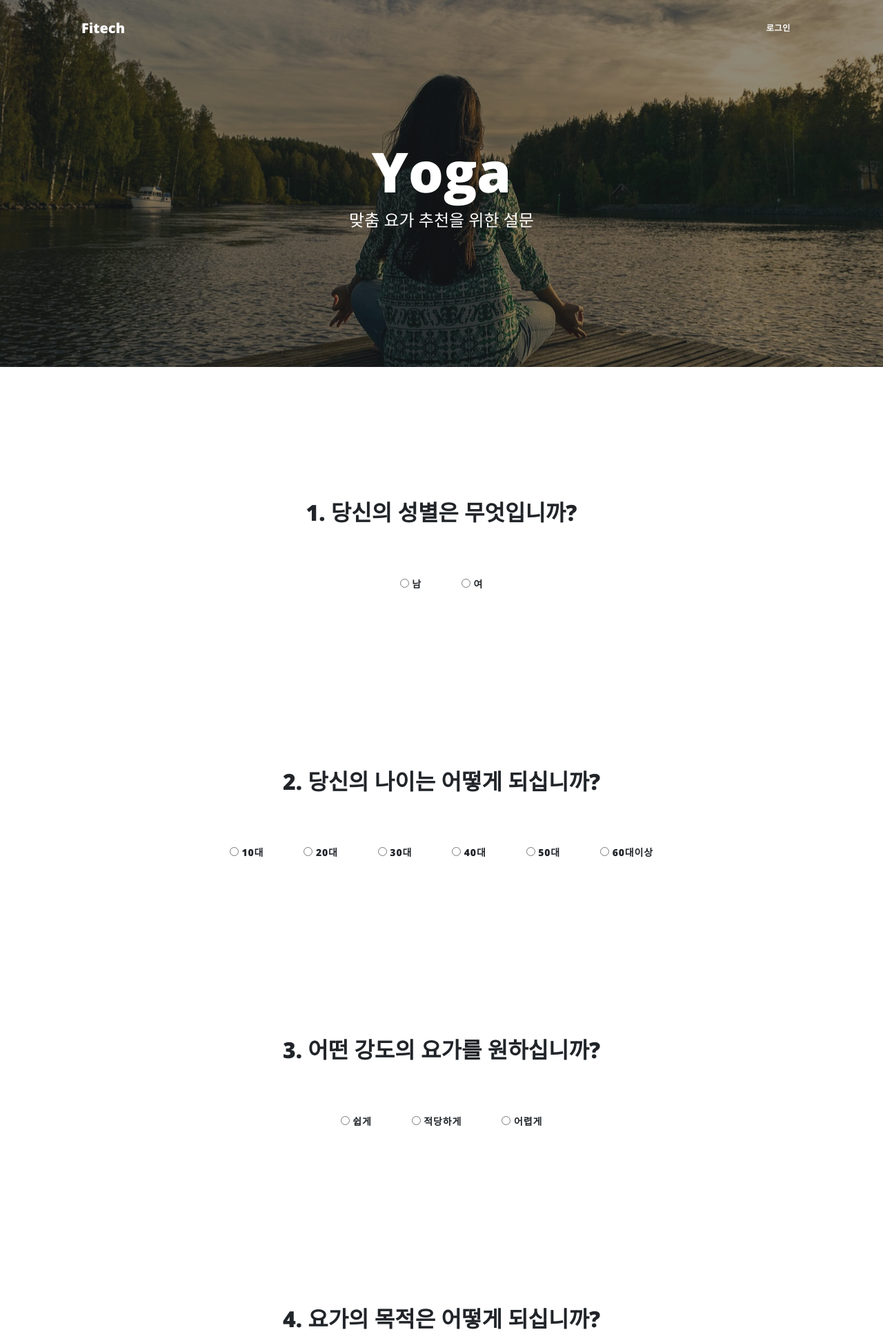
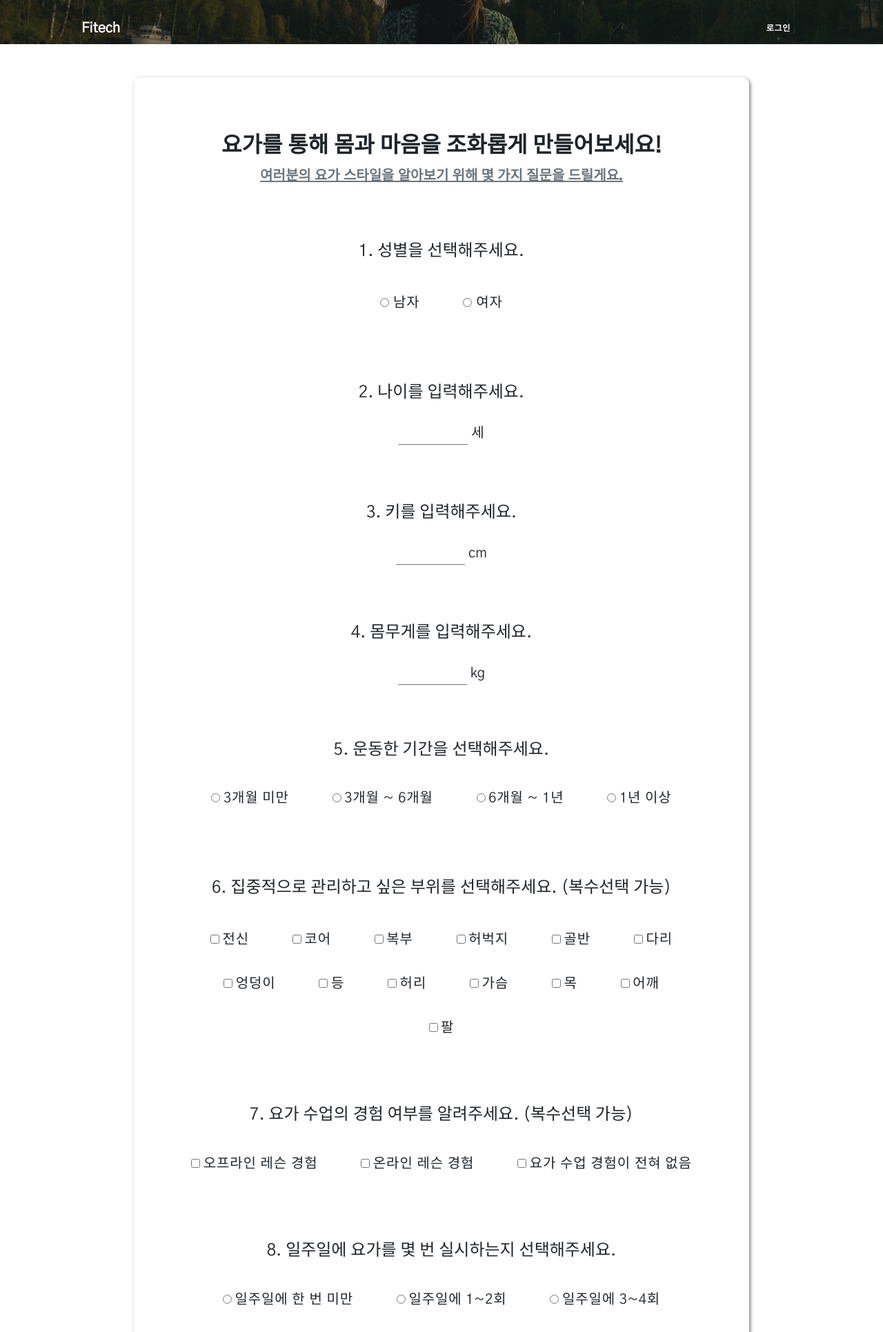
Before and after one commit to Git-panic/fittech, a Python web app: template flask/templates/survey.html in a window 1280 px wide. Shown: the top 1931 px of the page at 69% size. Run offline with Jinja, Linux system fonts and the light colour scheme; the template is opened without the code that fills it, so the values that code supplies are empty; some libraries are stand-ins or nearby versions.

Commit message:
[html] 요가질문 제작

```diff
--- a/flask/templates/survey.html
+++ b/flask/templates/survey.html
@@ -1,10 +1,16 @@
 {% extends 'base.html' %}
 
 {% block head %}
-<!-- <link href="./static/css/styles.css" rel="stylesheet" /> -->
+<link rel="preconnect" href="https://fonts.googleapis.com">
+<link rel="preconnect" href="https://fonts.gstatic.com" crossorigin>
+<link href="https://fonts.googleapis.com/css2?family=Gothic+A1&display=swap" rel="stylesheet">
+<link href="./static/css/styles3.css" rel="stylesheet" />
+<script src="https://cdn.jsdelivr.net/npm/chart.js"></script>
 {% endblock %}
 
 {% block content %}
+<header class="masthead" style="background-image: url('./static/img/yoga.jpg'); background-size: cover;">
+</header>
 <style>
     @font-face {
         font-family: 'SUITE-Regular';
@@ -12,179 +18,202 @@
         font-weight: 400;
         font-style: normal;
     }
+    .gothic-a1-regular, * {
+        font-family: "Gothic A1", sans-serif;
+        font-weight: 400;
+        font-style: normal;
+      }
+
     .display-4, .p-5{
         font-family: 'SUITE-Regular', Arial, sans-serif;
     }
+
+    .box {
+        width: 80%;
+        font-family: 'SUITE-Regular', Arial, sans-serif;
+        float: left;
+        box-shadow: 2px 2px 5px rgba(0, 0, 0, 0.5);
+        border-radius: 10px;
+        background-color: #ffffff;
+
+        flex-direction: column;
+        justify-content: center;
+        align-items: center;
+    }
+    .input-deco {
+        width: 100px;
+        text-align: center;
+        border-width: 0 0 1px;
+      }
 </style>
-<header class="masthead" style="background-image: url('/static/img/yoga.jpg')">
-    <div class="container position-relative px-4 px-lg-5">
-        <div class="row gx-4 gx-lg-5 justify-content-center">
-            <div class="col-md-10 col-lg-8 col-xl-7">
-                <div class="site-heading">
-                    <h1>Yoga</h1>
-                    <span class="subheading">맞춤 요가 추천을 위한 설문</span>
-                    </div>
-            </div>
-        </div>
-    </div>
-</header>
 
 <div class="">
-<form method="POST" action="/survey" class="survey" novalidate="" autocomplete="off">
-    <!-- Content section 1-->
-    <section id="scroll">
-        <div class="container px-5">
-            <div class="row gx-5 align-items-center">
-                <div class="p-5 my-5">
-                    <h2 class="py-5 text-center" >1. 당신의 성별은 무엇입니까?</h2>
-                    <div class="container d-flex justify-content-center">
+
+    <div class="container text-center  d-flex justify-content-center">
+
+        <div class="box py-3 pb-5 mb-5">
+            <h2 class="mt-5 pt-3 gothic-a1-regular fw-bold">요가를 통해 몸과 마음을 조화롭게 만들어보세요!</h2>
+            <h5 class="mb-5 pb-3 pt-1 text-decoration-underline text-secondary">여러분의 요가 스타일을 알아보기 위해 몇 가지 질문을 드릴게요.</h5>
+
+            <div class="my-5 py-3">
+                <h4 class="text-center p-1 gothic-a1-regular" >1. 성별을 선택해주세요.</h4>
+                <div class="container mt-4">
                     <label for="gender_male" class="btn">
-                            <input id="gender_male" type="radio" name="gender" value="male"> 남
+                        <input id="gender_male" type="radio" name="gender" value="male"><span class="fs-5"> 남자</span>
                     </label>
                     <label for="gender_female" class="btn">
-                            <input id="gender_female" type="radio" name="gender" value="female"> 여
+                        <input id="gender_female" type="radio" name="gender" value="female"><span class="fs-5"> 여자</span>
                     </label>
                 </div>
             </div>
+
+            <div class="my-5 py-3">
+                <h4 class="text-center p-1 gothic-a1-regular" >2. 나이를 입력해주세요.</h4>
+                <div class="container mt-4">
+                    <input id="age" class="input-deco" type="number" name="age" ><span class="fs-5"> 세</span>
                 </div>
             </div>
-    </section>
 
-    <!-- Content section 2-->
-    <section>
-        <div class="container px-5">
-            <div class="row gx-5 align-items-center">
-                <div class="p-5 my-5">
-                    <h2 class="py-5 text-center" >2. 당신의 나이는 어떻게 되십니까?</h2>
-                    <div class="container d-flex justify-content-center">
-                        <label for="age_10" class="btn">
-                            <input id="age_10" type="radio" name="age" value="10"> 10대
+            <div class="my-5 py-3">
+                <h4 class="text-center p-1 gothic-a1-regular" >3. 키를 입력해주세요.</h4>
+                <div class="container mt-4">
+                    <input id="height" class="input-deco" type="number" name="height" ><span class="fs-5"> cm</span>
+                </div>
+            </div>
+
+            <div class="my-5 py-3">
+                <h4 class="text-center p-1 gothic-a1-regular" >4. 몸무게를 입력해주세요.</h4>
+                <div class="container mt-4">
+                    <input id="weight" class="input-deco" type="number" name="weight" ><span class="fs-5"> kg</span>
+                </div>
+            </div>
+
+            <div class="my-5 py-3">
+                <h4 class="text-center gothic-a1-regular" >5. 운동한 기간을 선택해주세요.</h4>
+                <div class="container mt-4">
+                    <label for="period_0" class="btn">
+                        <input id="period_0" type="radio" name="period" value="0"> <span class="fs-5"> 3개월 미만</span>
                     </label>
-                        <label for="age_20" class="btn">
-                            <input id="age_20" type="radio" name="age" value="20"> 20대
+                    <label for="period_1" class="btn">
+                        <input id="period_1" type="radio" name="period" value="1"> <span class="fs-5"> 3개월 ~ 6개월</span>
                     </label>
-                        <label for="age_30" class="btn">
-                            <input id="age_30" type="radio" name="age" value="30"> 30대
+                    <label for="period_2" class="btn">
+                        <input id="period_2" type="radio" name="period" value="2"> <span class="fs-5"> 6개월 ~ 1년</span>
                     </label>
-                        <label for="age_40" class="btn">
-                            <input id="age_40" type="radio" name="age" value="40"> 40대
-                        </label>
-                        <label for="age_50" class="btn">
-                            <input id="age_50" type="radio" name="age" value="50"> 50대
-                        </label>
-                        <label for="age_60" class="btn">
-                            <input id="age_60" type="radio" name="age" value="60"> 60대이상
+                    <label for="period_3" class="btn">
+                        <input id="period_3" type="radio" name="period" value="3"> <span class="fs-5"> 1년 이상</span>
                     </label>
                 </div>
             </div>
-            </div>
-        </div>
-    </section>
 
-    <!-- Content section 3-->
-    <section>
-        <div class="container px-5">
-            <div class="row gx-5 align-items-center">
-                <div class="p-5 my-5">
-                    <h2 class="py-5 text-center" >3. 어떤 강도의 요가를 원하십니까?</h2>
-                    <div class="container d-flex justify-content-center">
-                        <label for="diff_easy" class="btn">
-                            <input id="diff_easy" type="radio" name="difficulty" value="easy"> 쉽게
+            <div class="my-5 py-3">
+                <h4 class="text-center p-1 gothic-a1-regular" >6. 집중적으로 관리하고 싶은 부위를 선택해주세요. (복수선택 가능)</h4>
+                <div class="container mt-4" style="width: 90%;">
+                    <label for="body_all" class="btn">
+                        <input id="body_all" type="checkbox" name="body" value="all"> <span class="fs-5"> 전신</span>
                     </label>
-                        <label for="diff_normal" class="btn">
-                            <input id="diff_normal" type="radio" name="difficulty" value="normal"> 적당하게
+                    <label for="body_core" class="btn">
+                        <input id="body_core" type="checkbox" name="body" value="core"> <span class="fs-5"> 코어</span>
                     </label>
-                        <label for="diff_hard" class="btn">
-                            <input id="diff_hard" type="radio" name="difficulty" value="hard"> 어렵게
+                    <label for="body_stomach" class="btn">
+                        <input id="body_stomach" type="checkbox" name="body" value="stomach"> <span class="fs-5"> 복부</span>
+                    </label>
+                    <label for="body_thigh" class="btn">
+                        <input id="body_thigh" type="checkbox" name="body" value="thigh"> <span class="fs-5"> 허벅지</span>
+                    </label>
+                    <label for="body_pelvis" class="btn">
+                        <input id="body_pelvis" type="checkbox" name="body" value="pelvis"> <span class="fs-5"> 골반</span>
+                    </label>
+                    <label for="body_leg" class="btn">
+                        <input id="body_leg" type="checkbox" name="body" value="leg"> <span class="fs-5"> 다리</span>
+                    </label>
+                    <label for="body_hip" class="btn">
+                        <input id="body_hip" type="checkbox" name="body" value="hip"> <span class="fs-5"> 엉덩이</span>
+                    </label>
+                    <label for="body_back" class="btn">
+                        <input id="body_back" type="checkbox" name="body" value="back"> <span class="fs-5"> 등</span>
+                    </label>
+                    <label for="body_waist" class="btn">
+                        <input id="body_waist" type="checkbox" name="body" value="waist"> <span class="fs-5"> 허리</span>
+                    </label>
+                    <label for="body_chest" class="btn">
+                        <input id="body_chest" type="checkbox" name="body" value="chest"> <span class="fs-5"> 가슴</span>
+                    </label>
+                    <label for="body_neck" class="btn">
+                        <input id="body_neck" type="checkbox" name="body" value="neck"> <span class="fs-5"> 목</span>
+                    </label>
+                    <label for="body_shoulder" class="btn">
+                        <input id="body_shoulder" type="checkbox" name="body" value="shoulder"> <span class="fs-5"> 어깨</span>
+                    </label>
+                    <label for="body_arm" class="btn">
+                        <input id="body_arm" type="checkbox" name="body" value="arm"> <span class="fs-5"> 팔</span>
                     </label>
                 </div>
             </div>
-            </div>
-        </div>
-    </section>
 
-    <!-- Content section 4-->
-    <section>
-        <div class="container px-5">
-            <div class="row gx-5 align-items-center">
-                <div class="p-5 my-5">
-                    <h2 class="py-5 text-center" >4. 요가의 목적은 어떻게 되십니까?</h2>
-                    <div class="container d-flex justify-content-center">
-                        <label for="purpose_diet" class="btn">
-                            <input id="purpose_diet" type="radio" name="purpose" value="diet"> 다이어트
+            <div class="my-5 py-3">
+                <h4 class="text-center gothic-a1-regular" >7. 요가 수업의 경험 여부를 알려주세요. (복수선택 가능)</h4>
+                <div class="container mt-4">
+                    <label for="experience_offline" class="btn">
+                        <input id="experience_offline" type="checkbox" name="experience" value="offline"> <span class="fs-5"> 오프라인 레슨 경험</span>
                     </label>
-                        <label for="purpose_bodyfix" class="btn">
-                            <input id="purpose_bodyfix" type="radio" name="purpose" value="bodyfix"> 체형교정
+                    <label for="experience_online" class="btn">
+                        <input id="experience_online" type="checkbox" name="experience" value="online"> <span class="fs-5"> 온라인 레슨 경험</span>
                     </label>
-                        <label for="purpose_relax" class="btn">
-                            <input id="purpose_relax" type="radio" name="purpose" value="relax"> 심신안정
-                        </label>
-                        <label for="purpose_care" class="btn">
-                            <input id="purpose_care" type="radio" name="purpose" value="care"> 재활치료
+                    <label for="experience_never" class="btn">
+                        <input id="experience_never" type="checkbox" name="experience" value="never"> <span class="fs-5"> 요가 수업 경험이 전혀 없음</span>
                     </label>
                 </div>
             </div>
-            </div>
-        </div>
-    </section>
 
-    <!-- Content section 5-->
-    <section>
-        <div class="container px-5">
-            <div class="row gx-5 align-items-center">
-                <div class="p-5 my-5">
-                    <h2 class="py-5 text-center" >5. 집중적으로 관리하고 싶은 부위는 어디십니까?</h2>
-                    <div class="container d-flex justify-content-center">
-                        <label for="body_neck" class="btn">
-                            <input id="body_neck" type="radio" name="body" value="neck"> 목, 어깨
+            <div class="my-5 py-3">
+                <h4 class="text-center gothic-a1-regular" >8. 일주일에 요가를 몇 번 실시하는지 선택해주세요.</h4>
+                <div class="container mt-4">
+                    <label for="week_0" class="btn">
+                        <input id="week_0" type="radio" name="week" value="0"> <span class="fs-5"> 일주일에 한 번 미만</span>
                     </label>
-                        <label for="body_chest" class="btn">
-                            <input id="body_chest" type="radio" name="body" value="chest"> 등, 가슴
+                    <label for="week_1" class="btn">
+                        <input id="week_1" type="radio" name="week" value="1"> <span class="fs-5"> 일주일에 1~2회</span>
                     </label>
-                        <label for="body_waist" class="btn">
-                            <input id="body_waist" class="" type="radio" name="body" value="waist"> 배, 허리
+                    <label for="week_2" class="btn">
+                        <input id="week_2" type="radio" name="week" value="2"> <span class="fs-5"> 일주일에 3~4회</span>
                     </label>
-                        <label for="body_arm" class="btn">
-                            <input id="body_arm" type="radio" name="body" value="arm"> 팔
-                        </label>
-                        <label for="body_leg" class="btn">
-                            <input id="body_leg" type="radio" name="body" value="leg"> 다리
+                    <label for="week_3" class="btn">
+                        <input id="week_3" type="radio" name="week" value="3"> <span class="fs-5"> 일주일에 5회 이상</span>
                     </label>
                 </div>
             </div>
-            </div>
-        </div>
-    </section>
 
-    <!-- Content section 6-->
-    <section>
-        <div class="container px-5">
-            <div class="row gx-5 align-items-center">
-                <div class="p-5 my-5">
-                    <h2 class="py-5 text-center" >6. 하루에 얼마나 요가를 하시겠습니까?</h2>
-                    <div class="container d-flex justify-content-center">
-                        <label for="time_10" class="btn">
-                            <input id="time_10" type="radio" name="time" value="10"> 10분 이내
+            <div class="my-5 py-3">
+                <h4 class="text-center gothic-a1-regular" >9. 요가를 하게 된 주된 이유를 선택해주세요. (복수선택 가능)</h4>
+                <div class="container mt-4">
+                    <label for="purpose_strength" class="btn">
+                        <input id="purpose_strength" type="checkbox" name="purpose" value="strength"> <span class="fs-5"> 근력 강화</span>
                     </label>
-                        <label for="time_20" class="btn">
-                            <input id="time_20" type="radio" name="time" value="20"> 10-30분
+                    <label for="purpose_relax" class="btn">
+                        <input id="purpose_relax" type="checkbox" name="purpose" value="relax"> <span class="fs-5"> 스트레스 감소</span>
                     </label>
-                        <label for="time_30" class="btn">
-                            <input id="time_30" type="radio" name="time" value="30"> 30-60분
+                    <label for="purpose_flex" class="btn">
+                        <input id="purpose_flex" type="checkbox" name="purpose" value="flex"> <span class="fs-5"> 유연성 향상</span>
                     </label>
-                        <label for="time_60" class="btn">
-                            <input id="time_60" type="radio" name="time" value="60"> 60분 이상
+                    <label for="purpose_diet" class="btn">
+                        <input id="purpose_diet" type="checkbox" name="purpose" value="diet"> <span class="fs-5"> 다이어트</span>
                     </label>
                 </div>
             </div>
+
+            <div class="container d-flex justify-content-center mt-5">
+                <button type="submit" class="btn btn-dark btn-xl rounded-pill m-5 gothic-a1-regular fw-bold">추천 요가 확인하기</button>
             </div>
         </div>
-    </section>
 
-    <div class="container d-flex justify-content-center mb-5">
-        <button type="submit" class="btn btn-primary btn-xl rounded-pill m-5">추천 요가 확인하기</button>
+
     </div>
-</form>
+
+
+
+
+
 </div>
 
 
```
Lines whose indentation alone changed are shown as unchanged.
